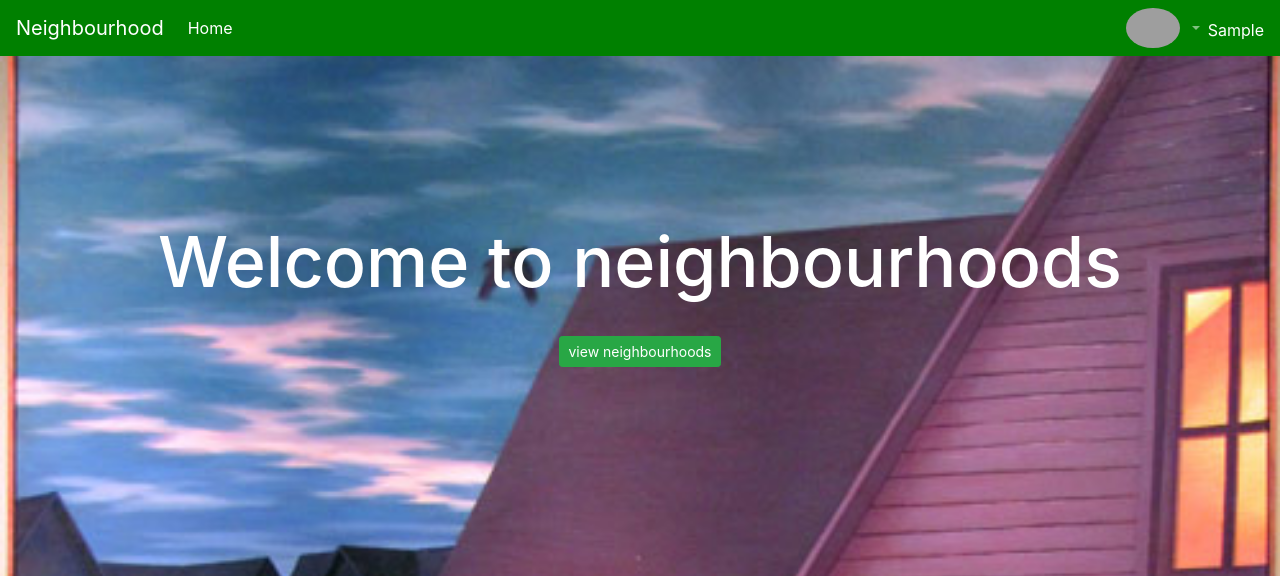
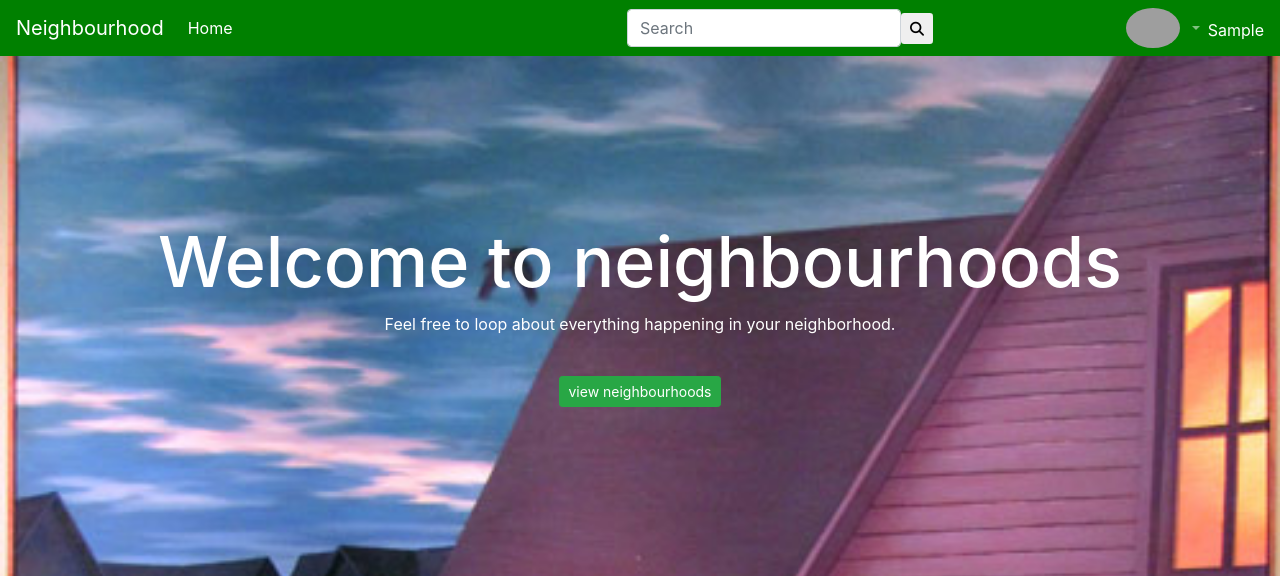
Before and after one commit to AokoMercyline/Neighbourhood, a Django app: page / in a window 1280 px wide. Shown: the top 576 px of the page. Run offline with Django 3.2, Linux system fonts and the light colour scheme; the visitor is signed in with stand-in values (Sample User, id 1); some libraries are stand-ins or nearby versions; grey boxes are pictures that could not be loaded.

Commit message:
modified landing page

```diff
--- a/hood/templates/index.html
+++ b/hood/templates/index.html
@@ -4,6 +4,7 @@
 <div class="container-fluid">
     <div class="text-center text-white" style="padding-top: 160px;padding-bottom: 176px">
         <h1 style="font-size: 70px">Welcome to neighbourhoods</h1>
+        <p>Feel free to loop about everything happening in your neighborhood. </p>
         <a href="{% url 'hood' %}" class="btn btn-sm btn-success mt-4">view neighbourhoods</a>
     </div>
 
--- a/hood/templates/navbar.html
+++ b/hood/templates/navbar.html
@@ -13,6 +13,12 @@
       </ul>
 
       {% if user.is_authenticated %}
+      <form class="form-inline ml-auto" action="{% url 'search' %}" method="get">
+        <div class="md-form my-0">
+            <input class="form-control" type="text" placeholder="Search" aria-label="Search" name="title">
+        </div>
+        <button class="btn btn-outline btn-sm my-2 my-sm-0" type="submit"><i class="fa fa-search" aria-hidden="true"></i></button>
+    </form>
       <ul class="navbar-nav ml-auto nav-flex-icons">
         <li class="nav-item">
           <img class="rounded-circle nav-img" src="{{ user.profile.profile_picture.url }}" alt="" style="height: 40px">
@@ -27,6 +33,7 @@
             <a class="dropdown-item" href="{% url 'logout' %}">Log Out</a>
           </div>
         </li>
+
         <li class="nav-item active" style="padding-top: 10px"><span class="text-white">{{user.username|title}}</span></li>
 
       </ul>
--- a/hood/templates/results.html
+++ b/hood/templates/results.html
@@ -20,7 +20,7 @@
             {% endfor %}
         </div>
         {% else %}
-        <h4 class="text-white">Found 0 Business with the name you searched </h4>
+        <h4 class="text-black">Found 0 Business with the name you searched </h4>
 
     </div>
     {% endif %}
```
